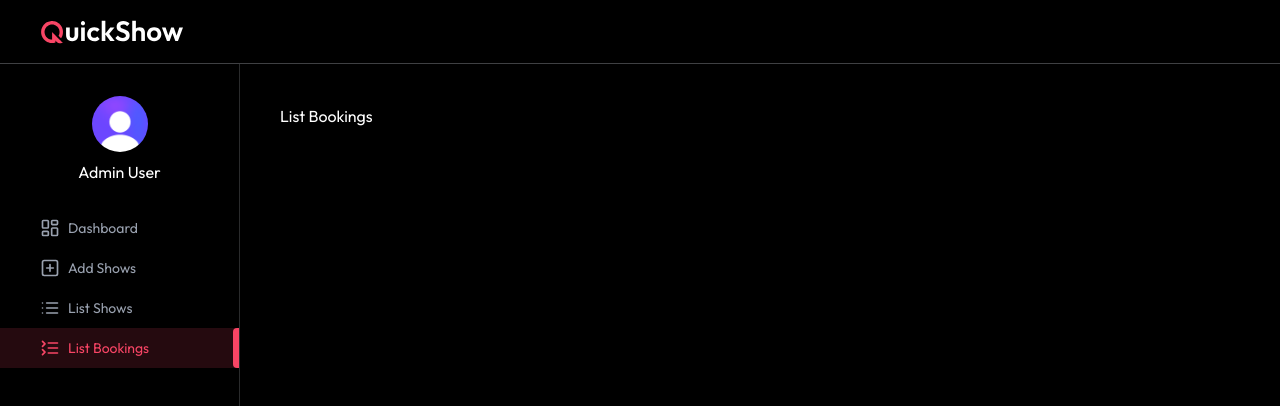
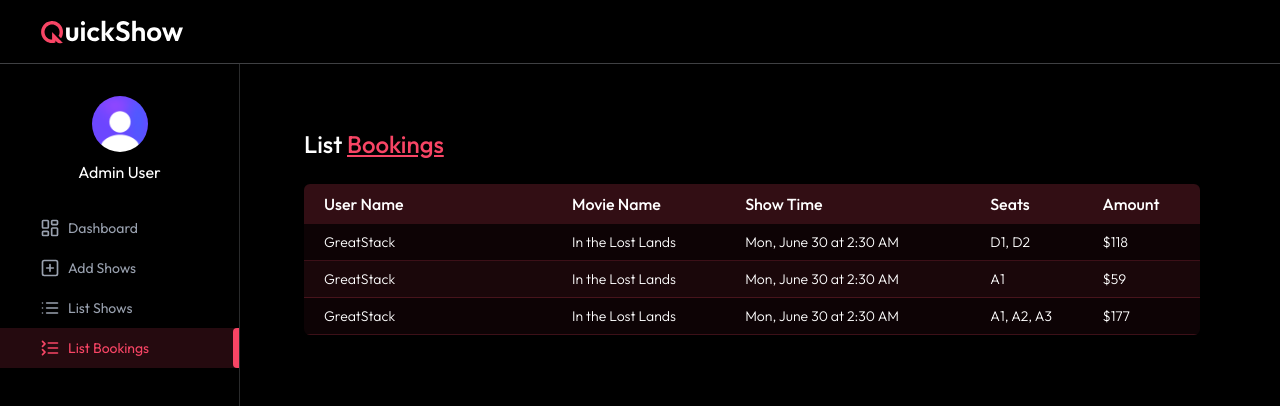
Before and after one commit to sanket-kulkarni-05/Movie-booking-app, a React (Vite) app in the folder client/: page /admin/list-bookings in a window 1280 px wide. Shown: the top 406 px of the page. Built offline with nearby package versions, Linux system fonts and the light colour scheme.

Commit message:
list boking page

```diff
--- a/client/src/pages/admin/ListBookings.jsx
+++ b/client/src/pages/admin/ListBookings.jsx
@@ -1,11 +1,55 @@
-import React from 'react';
+import React, { useEffect, useState } from 'react';
+import { dummyBookingData } from '../../assets/assets';
+import dateFormat from '../../lib/dateFormat';
+import Loading from '../../components/Loading';
 
 const ListBookings = () => {
-    return (
-        <div>
-            <h1>List Bookings</h1>
+
+    const currency = import.meta.env.VITE_CURRENCY
+
+    const [bookings, setBookings] = useState([]);
+    const [isLoading, setIsLoading] = useState(true);
+
+    const getAllbookings = async() => {
+        setBookings(dummyBookingData);
+        setIsLoading(false);
+    }
+
+    useEffect(() => {
+        getAllbookings();
+    }, []);
+
+    return !isLoading ? (
+        <div className='p-6'>
+            <h1 className='text-2xl font-medium mb-6'>
+                List <span className='underline text-primary'>Bookings</span>
+            </h1>
+            <div className="max-w-4xl mt-6 overflow-x-auto">
+                <table className="w-full border-collapse rounded-md overflow-hidden text-nowrap">
+                    <thead>
+                        <tr className="bg-primary/20 text-left text-white">
+                            <th className="p-2 font-medium pl-5">User Name</th>
+                            <th className="p-2 font-medium">Movie Name</th>
+                            <th className="p-2 font-medium">Show Time</th>
+                            <th className="p-2 font-medium">Seats</th>
+                            <th className="p-2 font-medium">Amount</th>
+                        </tr>
+                    </thead>
+                    <tbody className="text-sm font-light">
+                        {bookings.map((item, index) => (
+                            <tr key={index} className="border-b border-primary/20 bg-primary/5 even:bg-primary/10">
+                                <td className="p-2 min-w-45 pl-5">{item.user.name}</td>
+                                <td className="p-2">{item.show.movie.title}</td>
+                                <td className="p-2">{dateFormat(item.show.showDateTime)}</td>
+                                <td className="p-2">{item.bookedSeats.join(", ")}</td>
+                                <td className="p-2">{currency}{item.show.showPrice * item.bookedSeats.length}</td>
+                            </tr>
+                        ))}
+                    </tbody>
+                </table>
+            </div>
         </div>
-    );
+    ) : <Loading/>
 };
 
 export default ListBookings;
```
